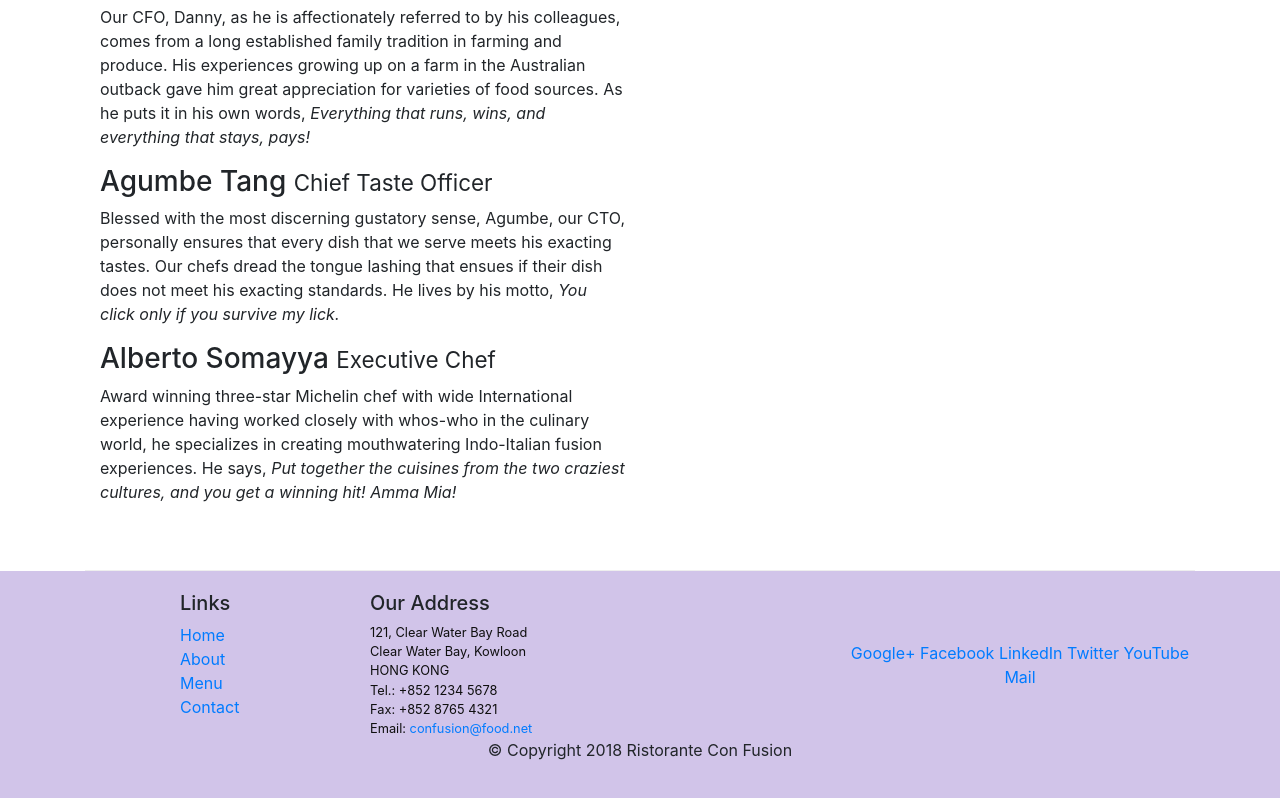
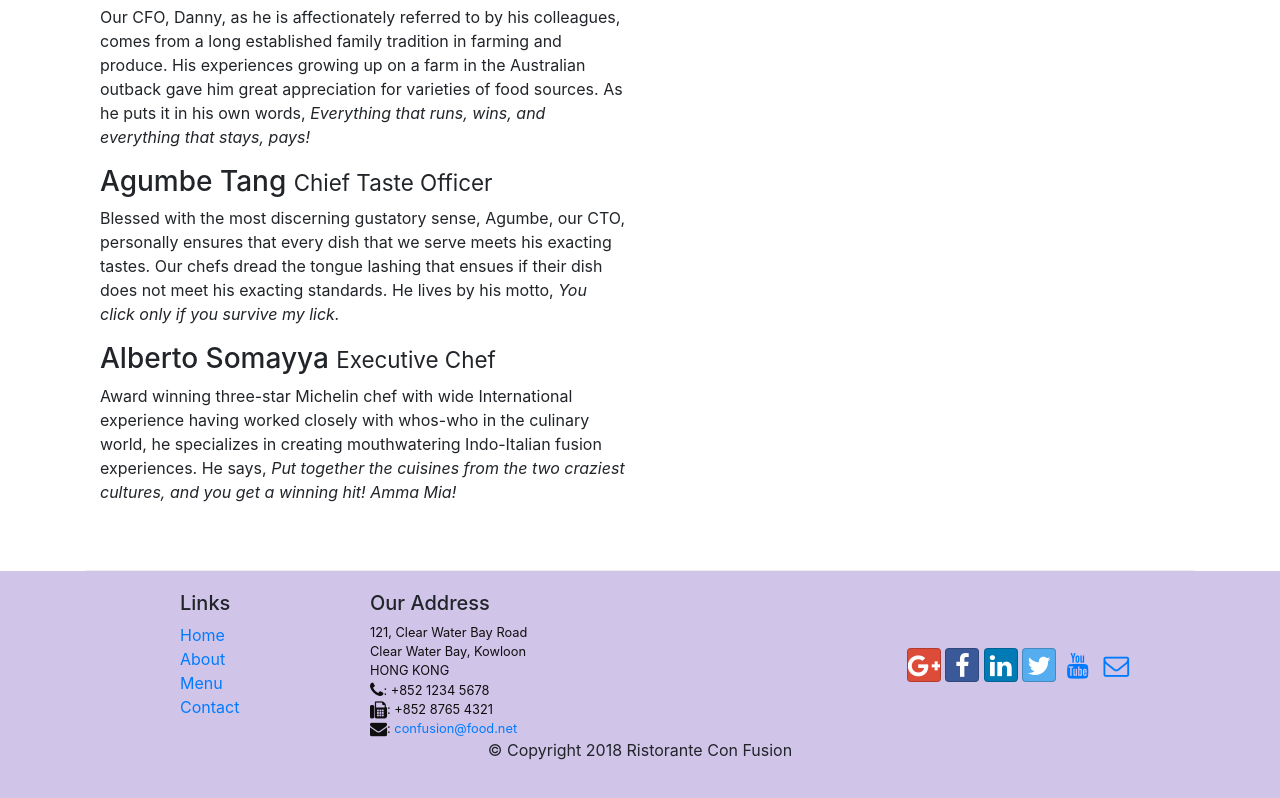
Before and after one commit to tar455/CourseraExercise, a website: page aboutus.html in a window 1280 px wide. Shown: the part 1281-2079 px from the top of the page. Drawn offline with nearby package versions, Linux system fonts and the light colour scheme.

Commit message:
Icon fonts

```diff
--- a/aboutus.html
+++ b/aboutus.html
@@ -25,11 +25,11 @@
         <div class="container">
             <a class="navbar-brand" href="#">Ristorante Con Fusion</a>
             <div class="collapse navbar-collapse" id="Navbar">
-                 <ul class="navbar-nav mr-auto">
-                     <li class="nav-item active"><a class="nav-link" href="#">Home</a></li>
-                     <li class="nav-item"><a class="nav-link" href="./aboutus.html">About</a></li>
-                     <li class="nav-item"><a class="nav-link" href="#">Menu</a></li>
-                     <li class="nav-item"><a class="nav-link" href="#">Contact</a></li>
+                <ul class="navbar-nav mr-auto">
+                <li class="nav-item active"><a class="nav-link" href="#"> <span class="fa fa-home fa-lg"></span> Home</a></li>
+                <li class="nav-item"><a class="nav-link" href="./aboutus.html"><span class="fa fa-info fa-lg"></span> About</a></li>
+                <li class="nav-item"><a class="nav-link" href="#"><span class="fa fa-list fa-lg"></span> Menu</a></li>
+                <li class="nav-item"><a class="nav-link" href="#"><span class="fa fa-address-card fa-lg"></span> Contact</a></li>
                  </ul>
                 </div>
          </div>
@@ -104,19 +104,19 @@
 		              121, Clear Water Bay Road<br>
 		              Clear Water Bay, Kowloon<br>
 		              HONG KONG<br>
-		              Tel.: +852 1234 5678<br>
-		              Fax: +852 8765 4321<br>
-		              Email: <a href="mailto:confusion@food.net">confusion@food.net</a>
+		              <i class="fa fa-phone fa-lg"></i>: +852 1234 5678<br>
+		              <i class="fa fa-fax fa-lg"></i>: +852 8765 4321<br>
+		              <i class="fa fa-envelope fa-lg"></i>: <a href="mailto:confusion@food.net">confusion@food.net</a>
 		           </address>
                 </div>
                 <div class="col-12 col-sm-4 align-self-center">
                     <div class="text-center">
-                        <a href="http://google.com/+">Google+</a>
-                        <a href="http://www.facebook.com/profile.php?id=">Facebook</a>
-                        <a href="http://www.linkedin.com/in/">LinkedIn</a>
-                        <a href="http://twitter.com/">Twitter</a>
-                        <a href="http://youtube.com/">YouTube</a>
-                        <a href="mailto:">Mail</a>
+                        <a class="btn btn-social-icon btn-google" href="http://google.com/+"><i class="fa fa-google-plus fa-lg"></i></a>
+                        <a class="btn btn-social-icon btn-facebook" href="http://www.facebook.com/profile.php?id="><i class="fa fa-facebook fa-lg"></i></a>
+                        <a class="btn btn-social-icon btn-linkedin" href="http://www.linkedin.com/in/"><i class="fa fa-linkedin fa-lg"></i></a>
+                        <a class="btn btn-social-icon btn-twitter" href="http://twitter.com/"><i class="fa fa-twitter fa-lg"></i></a>
+                        <a class="btn btn-social-icon btn-youtube" href="http://youtube.com/"><i class="fa fa-youtube fa-lg"></i></a>
+                        <a class="btn btn-social-icon btn-mailto" href="mailto:"><i class="fa fa-envelope-o fa-lg"></i></a>
                     </div>
                 </div>
            </div>
```
